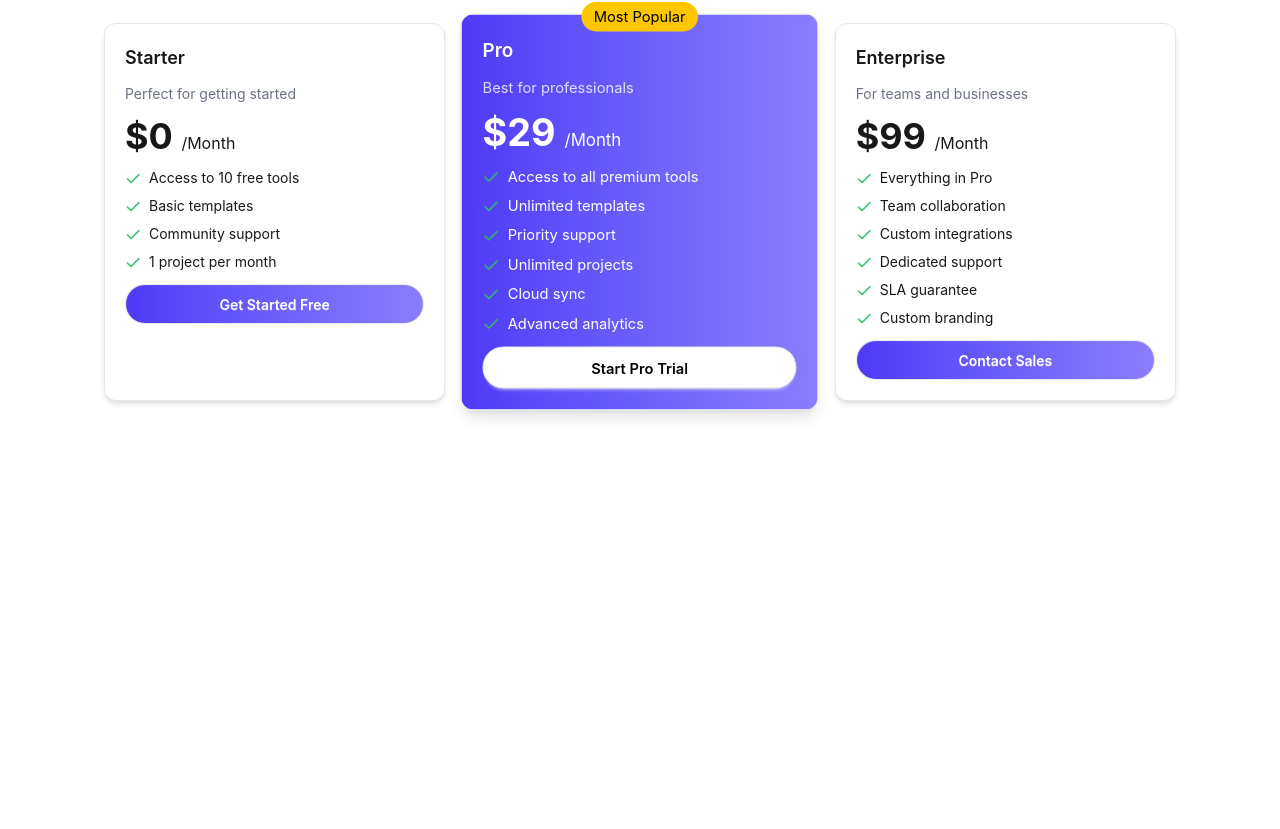
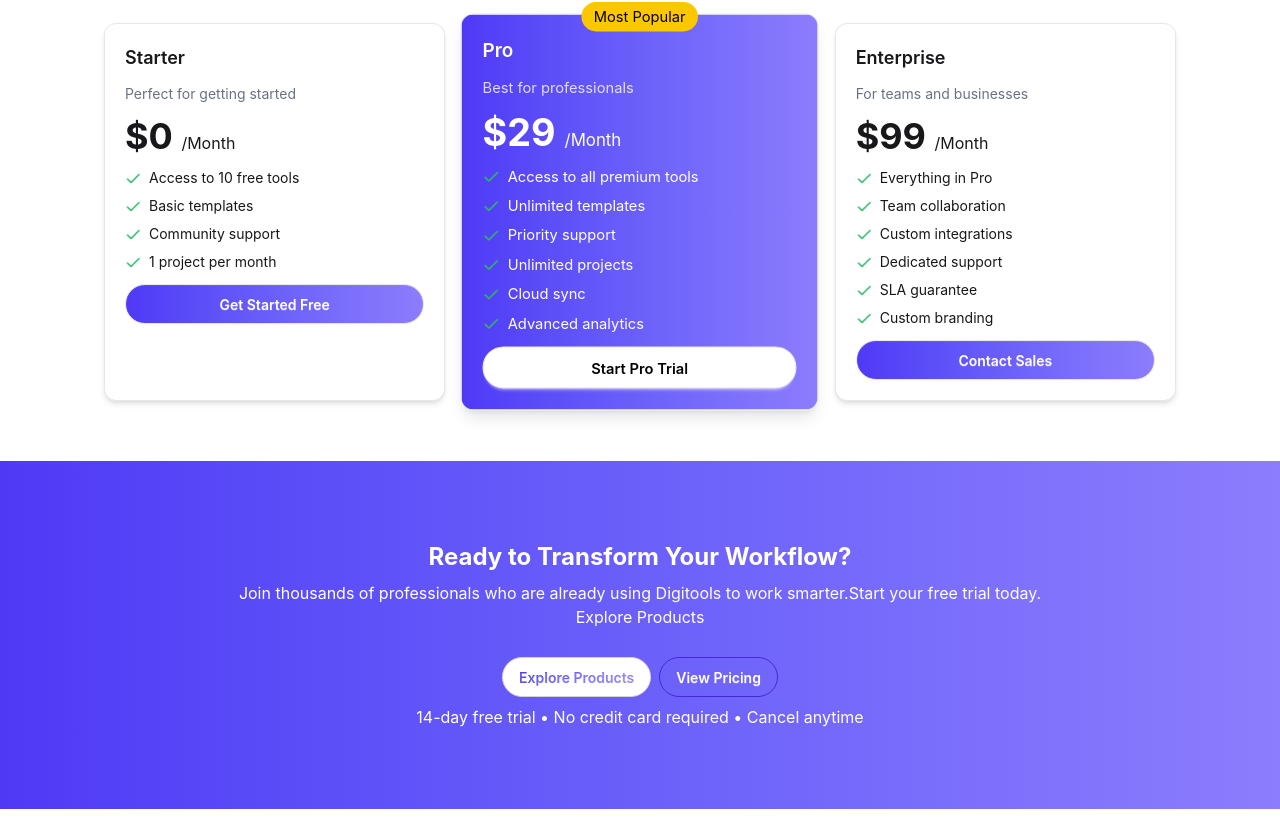
Before and after one commit to Asma-Munni/DigiTools-Products-React, a React (Vite) app: page / in a window 1280 px wide. Shown: the part 3079-3908 px from the top of the page. Before the commit the page ends 3520 px from the top, so only its background shows below. Built offline with nearby package versions, Linux system fonts and the light colour scheme.

Commit message:
workflow section added here you can explore work and view pricing

```diff
--- a/src/App.jsx
+++ b/src/App.jsx
@@ -7,6 +7,7 @@ import Navbar from './Components/Navbar/Navbar'
 import Rating from './Components/Rating/Rating'
 import Started from './Components/Started/Started'
 import SimplePricing from './Components/SimplePricing/SimplePricing'
+import Workflow from './Components/Workflow/Workflow'
 
 
 const fetchCart = async () => {
@@ -34,6 +35,7 @@ function App() {
     </Suspense>
     <Started></Started>
     <SimplePricing></SimplePricing>
+    <Workflow></Workflow>
 
 
 
--- /dev/null
+++ b/src/Components/Workflow/Workflow.jsx
@@ -0,0 +1,33 @@
+import React from 'react';
+
+const Workflow = () => {
+    return (
+        <div className='bg-gradient-to-r from-[#4f39f6] to-[#8c7dfd]'>
+
+            <div className=" my-5 space-y-2 p-5  text-center">
+
+                <h2 className='text-[#ffffff] text-2xl font-bold pt-15'>Ready to Transform Your Workflow?</h2>
+                <p className='text-[#ffffff]'>Join thousands of professionals who are already using Digitools to work smarter.Start your free trial today. <br />
+
+                    Explore Products
+                </p>
+                <div className='flex gap-2 justify-center items-center pt-5'>
+                    <button className="btn btn-active bg-white rounded-full">
+                        <span className="bg-gradient-to-r from-[#4f39f6] to-[#8c7dfd] bg-clip-text text-transparent">
+                            Explore Products
+                        </span>
+                    </button>
+
+                    <button className="btn btn-outline btn-primary rounded-4xl bg-transparent text-white">View Pricing</button>
+
+                </div>
+                 <p className='text-white text-center pb-15'>14-day free trial • No credit card required • Cancel anytime</p>
+            </div>
+
+
+
+        </div>
+    );
+};
+
+export default Workflow;
```
